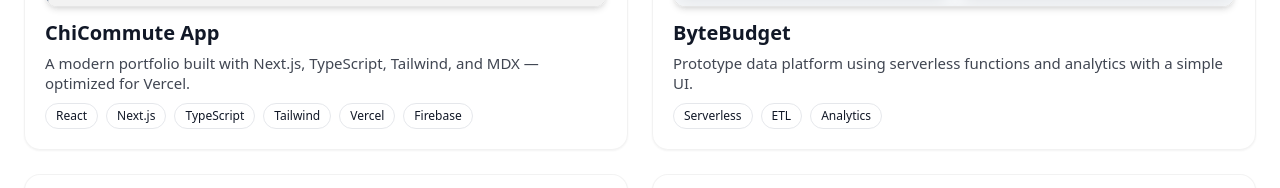
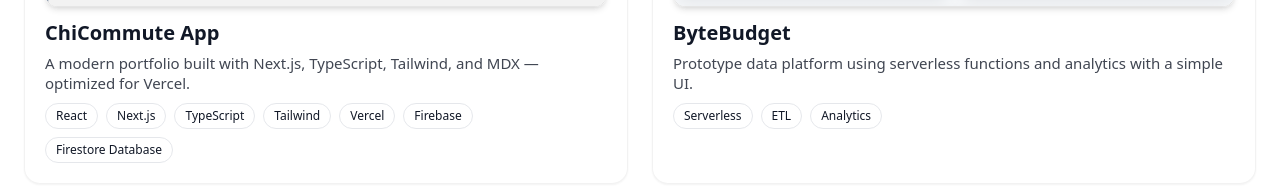
Before and after one commit to denildominic/denil-portfolio, a Next.js app: page / in a window 1280 px wide. Shown: the part 2880-3068 px from the top of the page. Built offline with nearby package versions, Linux system fonts and the light colour scheme.

Commit message:
Added a tag

```diff
--- a/content/projects.ts
+++ b/content/projects.ts
@@ -4,7 +4,7 @@
   {
     title: 'ChiCommute App',
     description: 'A modern portfolio built with Next.js, TypeScript, Tailwind, and MDX — optimized for Vercel.',
-    tags: ['React', 'Next.js', 'TypeScript', 'Tailwind', 'Vercel', 'Firebase'],
+    tags: ['React', 'Next.js', 'TypeScript', 'Tailwind', 'Vercel', 'Firebase', 'Firestore Database'],
     href: 'https://www.chicommute.com',
     image: '/projects/chicommute.png',
     imageAlt: 'Senior Capstone Project - ChiCommute App'
```
